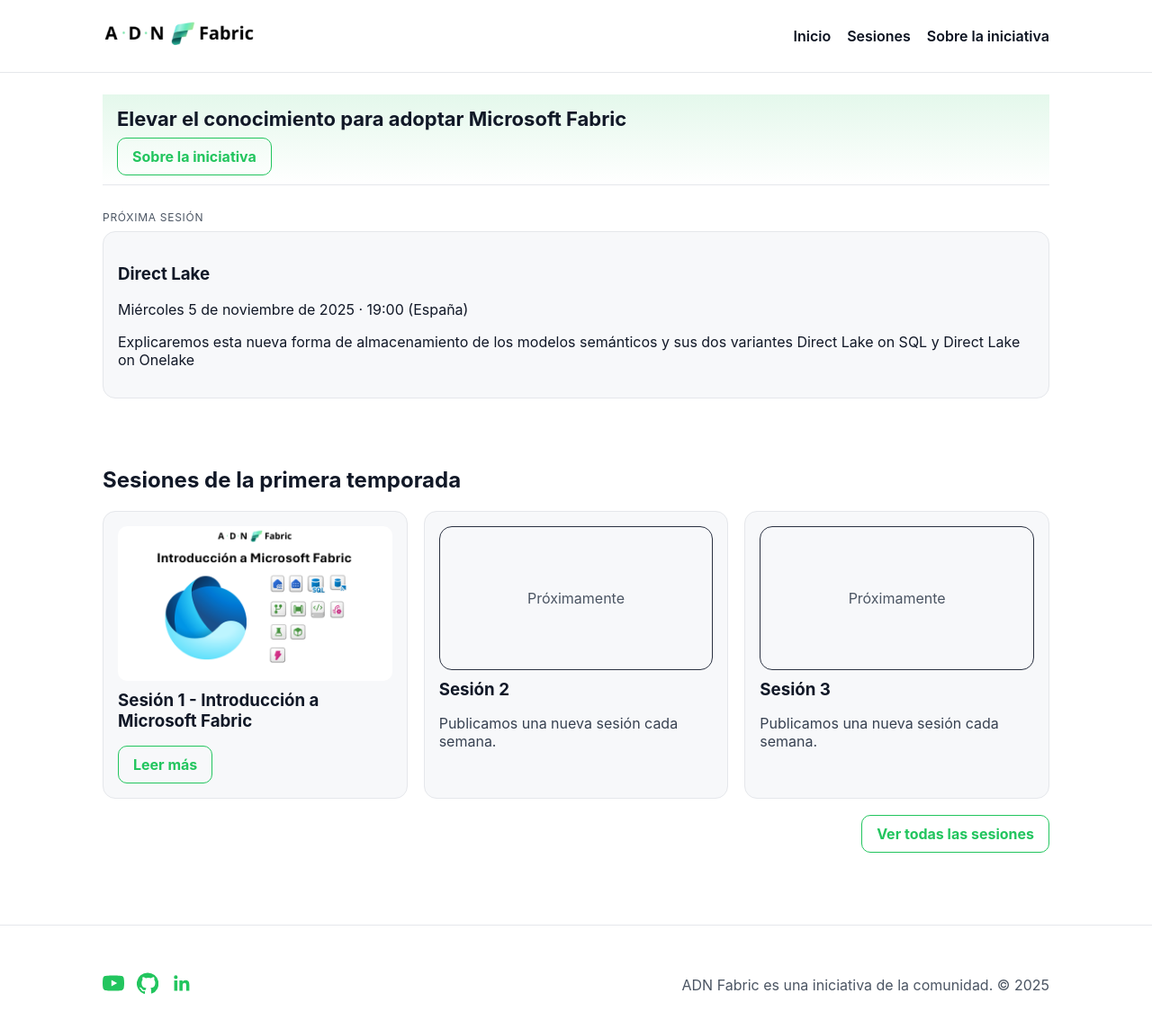
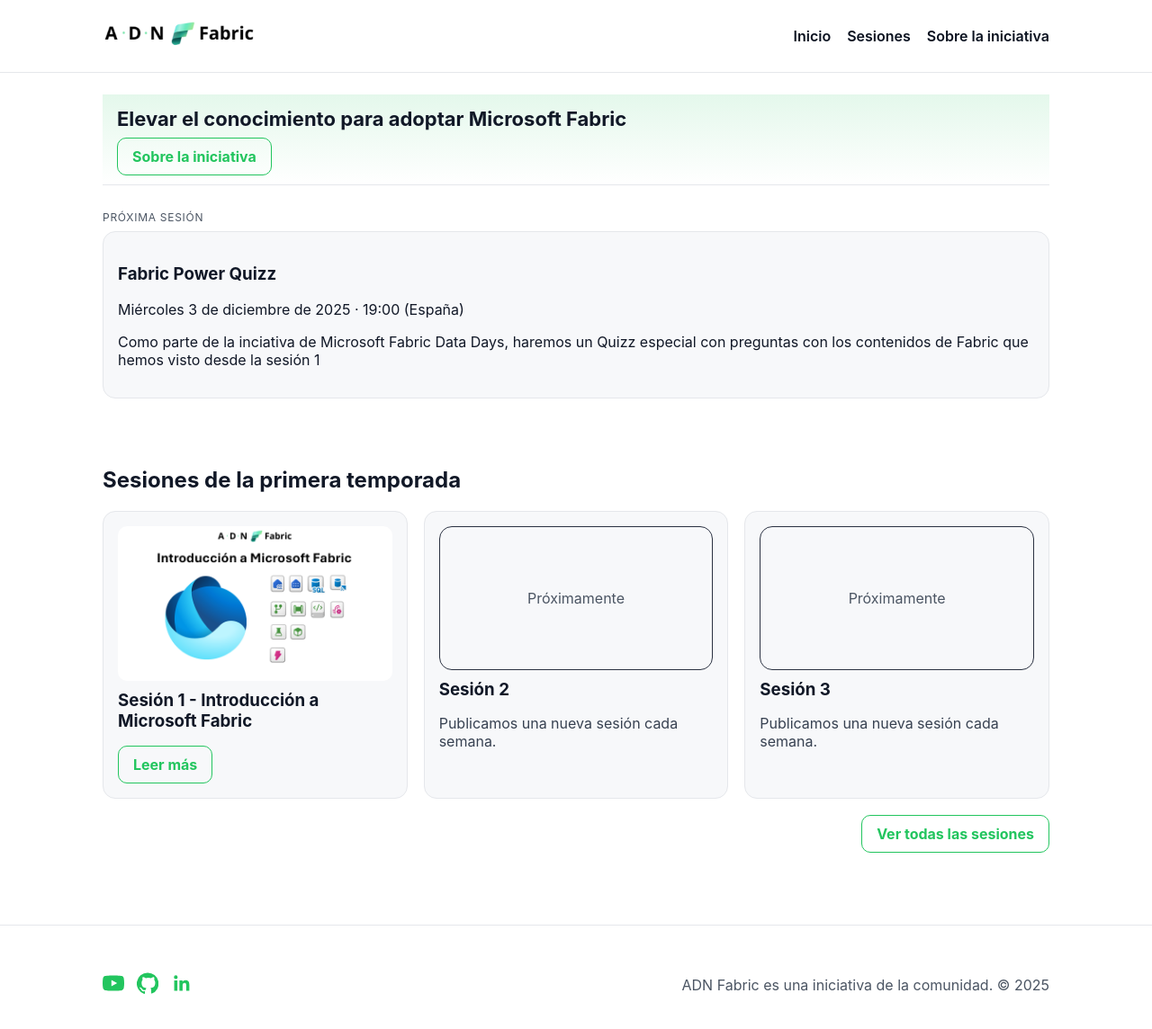
Before and after one commit to ADNFabric/ADNFabric, a Jekyll site: the page built from docs/index.md, in a window 1280 px wide and 1161 px high. Shown: the top 1144 px of the window at 90% size. Built offline with Jekyll 4.4.1, drawn with Linux system fonts in a browser that asks for light colours.

Commit message:
Diapositivas sesión 19 y anuncio del Fabric Quizz

```diff
--- a/docs/_data/upcoming.yml
+++ b/docs/_data/upcoming.yml
@@ -1,6 +1,6 @@
-title: "Direct Lake"
+title: "Fabric Power Quizz"
 #speaker: Diana Aguilera Reyna
-date: Miércoles 5 de noviembre de 2025
+date: Miércoles 3 de diciembre de 2025
 time: "19:00"
-description: "Explicaremos esta nueva forma de almacenamiento de los modelos semánticos y sus dos variantes Direct Lake on SQL y Direct Lake on Onelake"
+description: "Como parte de la inciativa de Microsoft Fabric Data Days, haremos un Quizz especial con preguntas con los contenidos de Fabric que hemos visto desde la sesión 1"
 #cta_url: https://www.linkedin.com/events/7383540381449093121/
```
Also changed, not shown: 2 other files.
